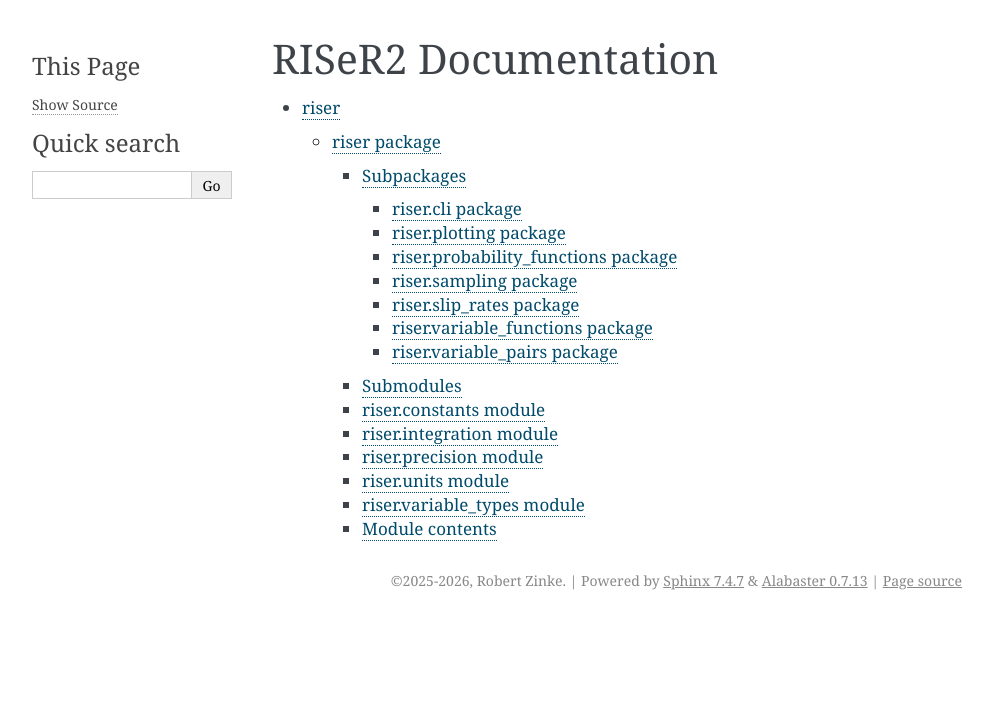
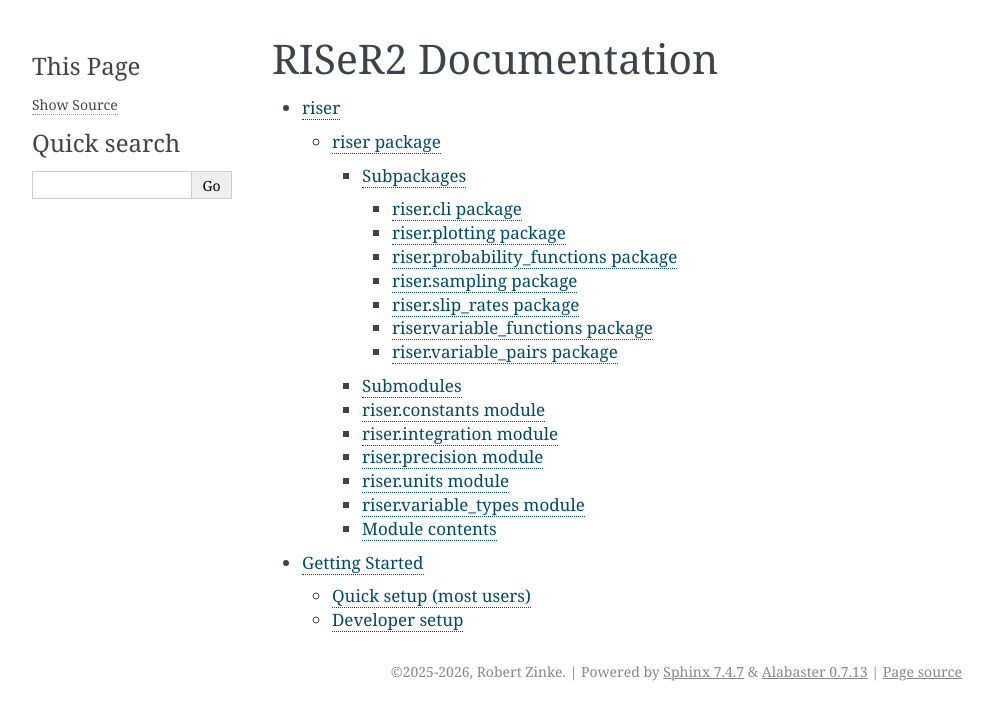
Before and after one commit to rzinke/RISeR2, a Sphinx documentation site: the page built from docs/source/index.rst, in a window 1280 px wide. Shown: the top 720 px of the page, without its empty margins (148-1141 px from the left). Built offline with Sphinx 7.4.7, drawn with Linux system fonts in a browser that asks for light colours.

Commit message:
Starting docs.

````diff
--- a/docs/source/conf.py
+++ b/docs/source/conf.py
@@ -21,6 +21,7 @@ release = '1.1.0'
 # https://www.sphinx-doc.org/en/master/usage/configuration.html#general-configuration
 
 extensions = [
+    'myst_parser',
     'sphinx.ext.autodoc',
     'sphinx.ext.napoleon',
 ]
--- /dev/null
+++ b/docs/source/getting_started.md
@@ -0,0 +1,11 @@
+# Getting Started
+
+## Quick setup (most users)
+```
+pip install riser
+```
+
+## Developer setup
+```
+pip install -e ".[dev]"
+```
--- a/docs/source/index.rst
+++ b/docs/source/index.rst
@@ -5,3 +5,4 @@ RISeR2 Documentation
    :maxdepth: 4
 
    api/modules
+   getting_started.md
--- a/pyproject.toml
+++ b/pyproject.toml
@@ -18,6 +18,7 @@ dependencies = [
 [project.optional-dependencies]
 dev = [
     "mypy",
+    "myst-parser",
     "types-toml",
     "scipy-stubs",
     "types-tqdm",
````
